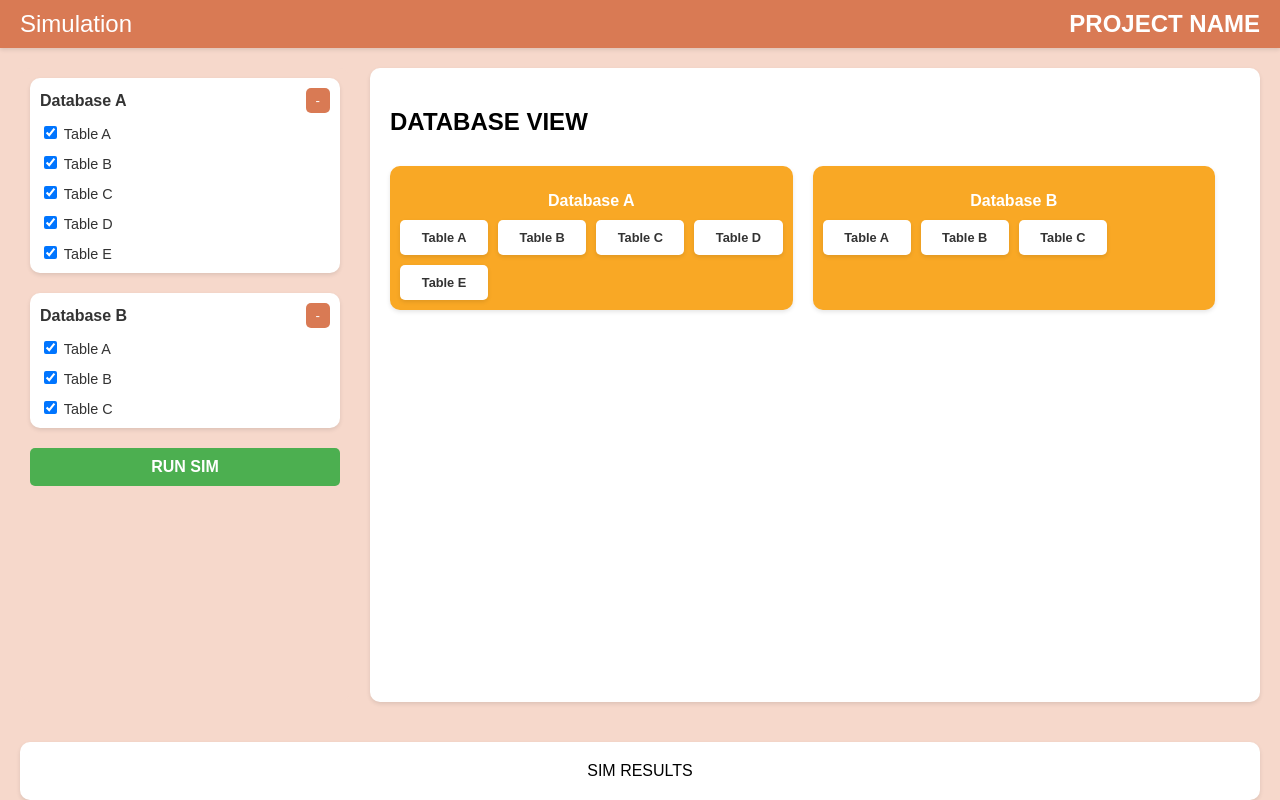
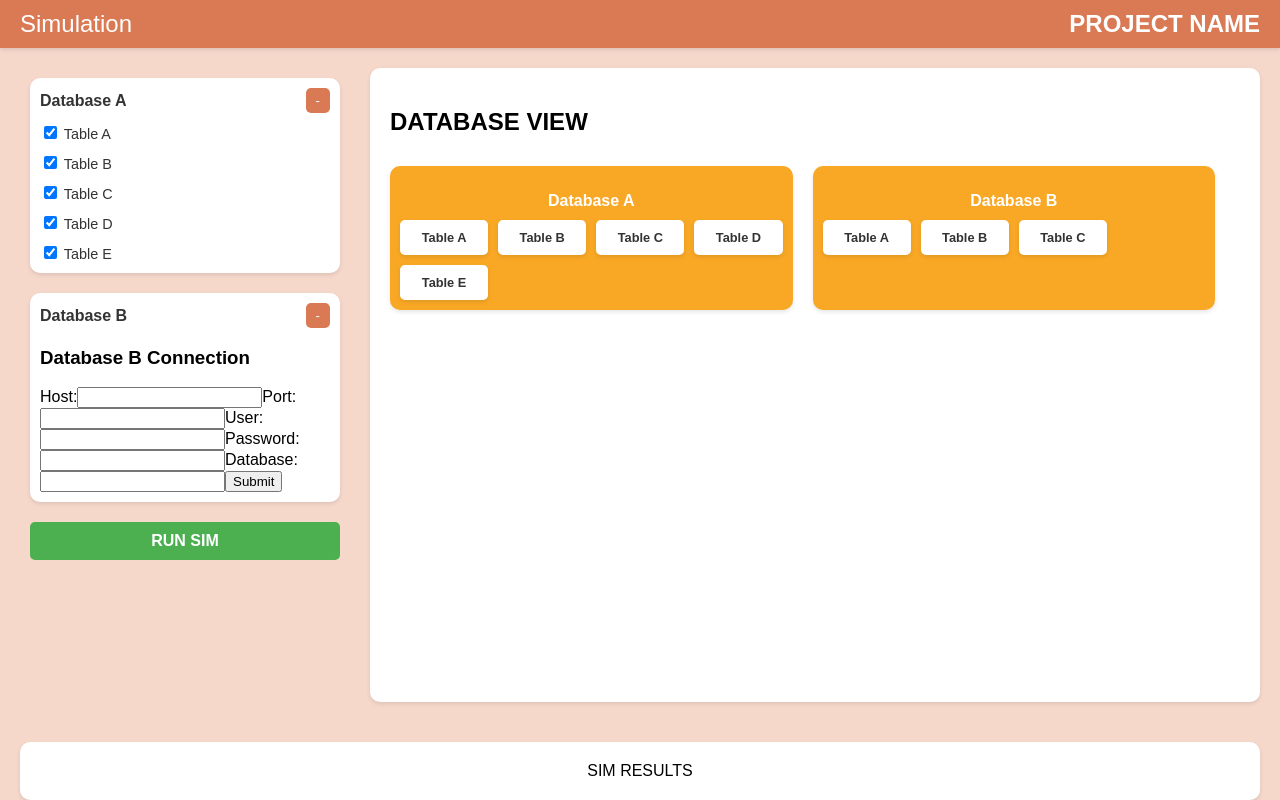
Before and after one commit to krishChanda/HackUTD2024, a React (Create React App) app in the folder pnc-merger/: page /Sim in a window 1280 px wide. Built offline with nearby package versions, Linux system fonts and the light colour scheme.

Commit message:
added field variables to simulation page

```diff
--- a/pnc-merger/src/Pages/Simulation/Simulation.js
+++ b/pnc-merger/src/Pages/Simulation/Simulation.js
@@ -7,6 +7,18 @@ function Simulation() {
         "Database A": ["Table A", "Table B", "Table C", "Table D", "Table E"],
         "Database B": ["Table A", "Table B", "Table C"],
     };
+
+    // State for Database B form and visibility
+    const [showForm, setShowForm] = useState(true);
+
+    // State to handle form data for Database B
+    const [formData, setFormData] = useState({
+        host: "",
+        port: "",
+        user: "",
+        password: "",
+        database: "",
+    });
 
     // State to handle collapse/expand functionality for each database
     const [collapsed, setCollapsed] = useState({
@@ -58,6 +70,22 @@ function Simulation() {
 
     const selectedForView = getSelectedTables();
 
+    // Handle form input changes
+    const handleFormChange = (e) => {
+        const { name, value } = e.target;
+        setFormData((prevData) => ({
+            ...prevData,
+            [name]: value,
+        }));
+    };
+
+    // Handle form submission
+    const handleFormSubmit = (e) => {
+        e.preventDefault();
+        console.log("Form Data Submitted: ", formData);
+        setShowForm(false); // Hide form and show Database B UI
+    };
+
     return (
         <div className="simulation-container">
             <div className="header">
@@ -77,7 +105,65 @@ function Simulation() {
                                     {collapsed[dbName] ? "+" : "-"}
                                 </button>
                             </div>
-                            {!collapsed[dbName] && (
+                            {!collapsed[dbName] && dbName === "Database B" && showForm ? (
+                                <form onSubmit={handleFormSubmit} className="database-form">
+                                    <h3>Database B Connection</h3>
+                                    <label>
+                                        Host:
+                                        <input
+                                            type="text"
+                                            name="host"
+                                            value={formData.host}
+                                            onChange={handleFormChange}
+                                            required
+                                        />
+                                    </label>
+                                    <label>
+                                        Port:
+                                        <input
+                                            type="number"
+                                            name="port"
+                                            value={formData.port}
+                                            onChange={handleFormChange}
+                                            required
+                                        />
+                                    </label>
+                                    <label>
+                                        User:
+                                        <input
+                                            type="text"
+                                            name="user"
+                                            value={formData.user}
+                                            onChange={handleFormChange}
+                                            required
+                                        />
+                                    </label>
+                                    <label>
+                                        Password:
+                                        <input
+                                            type="password"
+                                            name="password"
+                                            value={formData.password}
+                                            onChange={handleFormChange}
+                                            required
+                                        />
+                                    </label>
+                                    <label>
+                                        Database:
+                                        <input
+                                            type="text"
+                                            name="database"
+                                            value={formData.database}
+                                            onChange={handleFormChange}
+                                            required
+                                        />
+                                    </label>
+                                    <button type="submit" className="submit-button">
+                                        Submit
+                                    </button>
+                                </form>
+                            ) : (
+                                !collapsed[dbName] && (
                                     <div className="table-list">
                                         {databases[dbName].map((table, idx) => (
                                             <div key={idx} className="table-item">
@@ -94,6 +180,7 @@ function Simulation() {
                                             </div>
                                         ))}
                                     </div>
+                                )
                             )}
                         </div>
                     ))}
```
Lines whose indentation alone changed are shown as unchanged.
